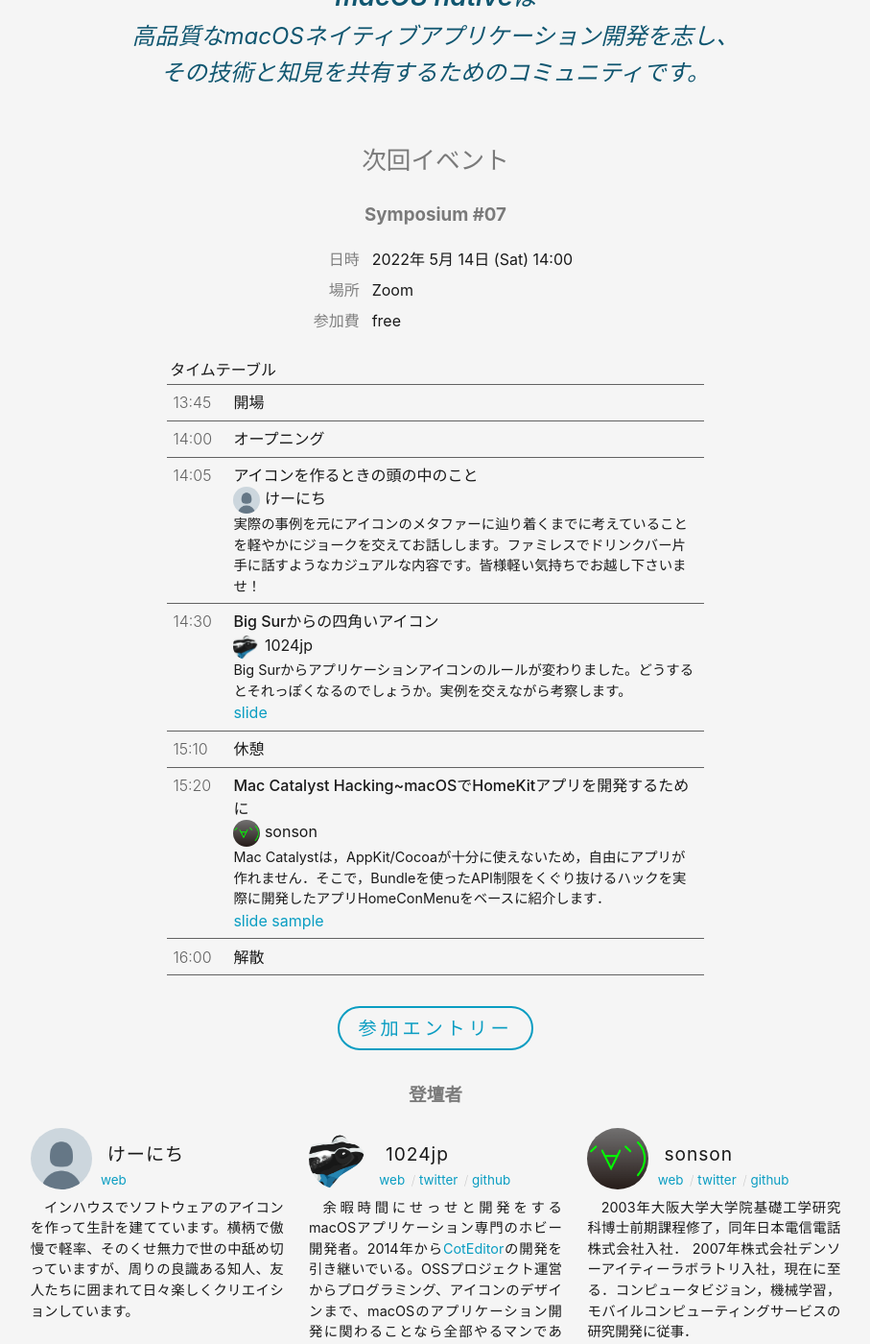
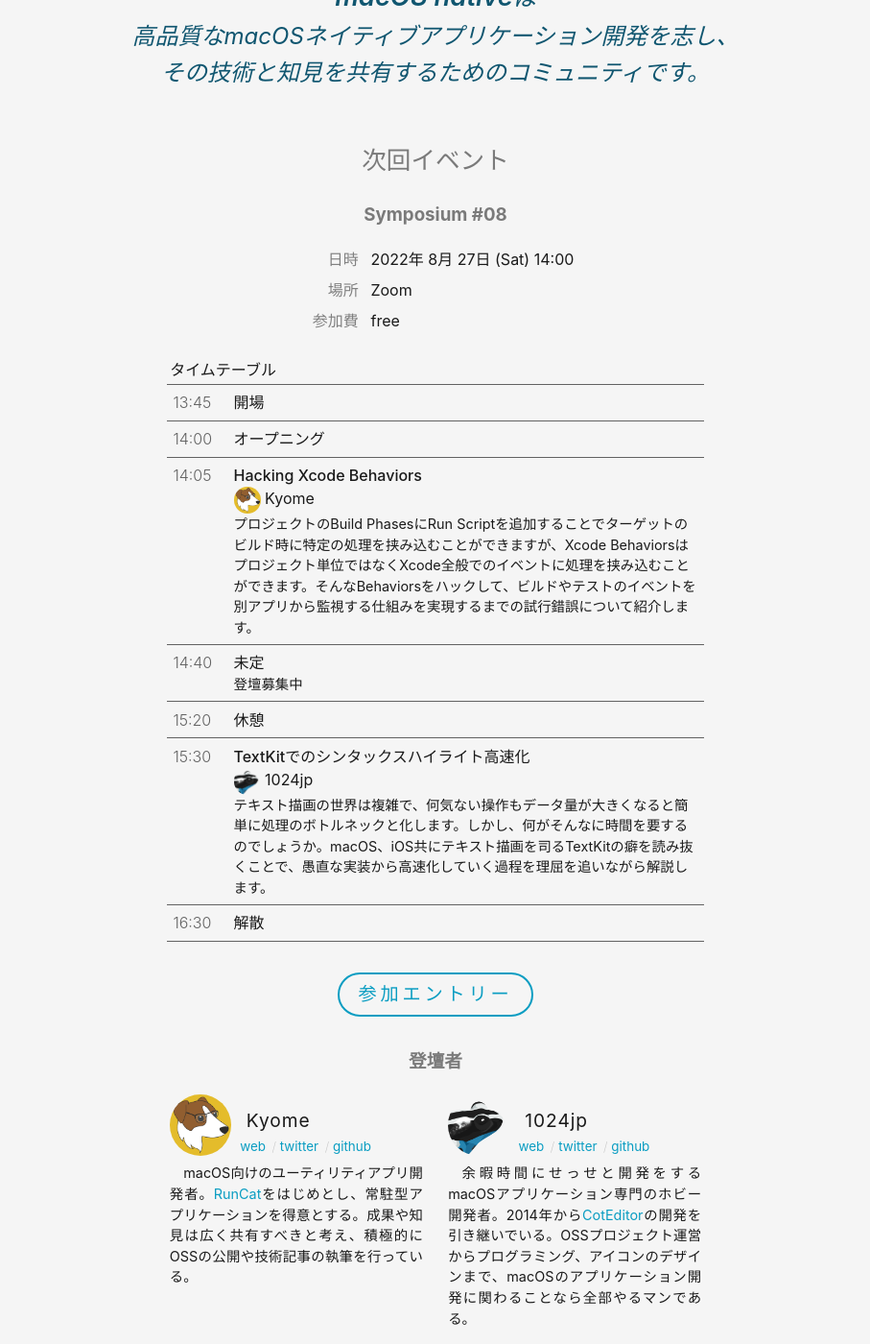
Before and after one commit to macOS-native/macos-native.github.io, a Jekyll site: the page built from index.md, in a window 1280 px wide and 1400 px high, scrolled down 466 px. Shown: the whole window at 96% size, without its empty margins (186-1093 px from the left). Built offline with Jekyll 4.4.1, drawn with Linux system fonts in a browser that asks for light colours.

Commit message:
Publish symopsium 08

```diff
--- a/_data/events.yml
+++ b/_data/events.yml
@@ -1,3 +1,37 @@
+- title: "Symposium #08"
+  date: 2022-08-27 14:00:00+09:00
+  location:
+    name: Zoom
+  fee: "free"
+  entry_url: https://macos-native.connpass.com/event/254739/
+  timetable:
+    - time: "13:45"
+      title: "開場"
+    - time: "14:00"
+      title: "オープニング"
+    - time: "14:05"
+      title: "Hacking Xcode Behaviors"
+      presenter:
+        name: Kyome
+        avatar: kyome
+      description: |
+        プロジェクトのBuild PhasesにRun Scriptを追加することでターゲットのビルド時に特定の処理を挟み込むことができますが、Xcode Behaviorsはプロジェクト単位ではなくXcode全般でのイベントに処理を挟み込むことができます。そんなBehaviorsをハックして、ビルドやテストのイベントを別アプリから監視する仕組みを実現するまでの試行錯誤について紹介します。
+    - time: "14:40"
+      title: "未定"
+      description: |
+        登壇募集中
+    - time: "15:20"
+      title: "休憩"
+    - time: "15:30"
+      title: "TextKitでのシンタックスハイライト高速化"
+      presenter:
+        name: 1024jp
+        avatar: 1024jp
+      description: |
+        テキスト描画の世界は複雑で、何気ない操作もデータ量が大きくなると簡単に処理のボトルネックと化します。しかし、何がそんなに時間を要するのでしょうか。macOS、iOS共にテキスト描画を司るTextKitの癖を読み抜くことで、愚直な実装から高速化していく過程を理屈を追いながら解説します。
+    - time: "16:30"
+      title: "解散"
+
 - title: "Symposium #07"
   date: 2022-05-14 14:00:00+09:00
   location:
--- a/_data/members.yml
+++ b/_data/members.yml
@@ -89,7 +89,7 @@
   github: Kyome22
   twitter: Kyomesuke
   web: https://kyome.io
-  bio: macOSを専門とする学生デベロッパー。[RunCat](https://apps.apple.com/jp/app/runcat/id1429033973?mt=12)の開発者。常駐型ユーティリティアプリ開発沼在住。研究開発を通し、データ通信・機械学習・画像処理・キー入力やタッチパッドのハックなど、少しマニアックな分野にて日々格闘中。
+  bio: macOS向けのユーティリティアプリ開発者。[RunCat](http://kyome.io/runcat/index.html)をはじめとし、常駐型アプリケーションを得意とする。成果や知見は広く共有すべきと考え、積極的にOSSの公開や技術記事の執筆を行っている。
 
 kenichi:
   name: けーにち
--- a/index.md
+++ b/index.md
@@ -20,9 +20,8 @@
 ### 登壇者
 
 <div class="member">
-{% include profile.html param="kenichi" %}
+{% include profile.html param="kyome" %}
 {% include profile.html param="1024jp" %}
-{% include profile.html param="sonson" %}
 </div>
 
 
```
